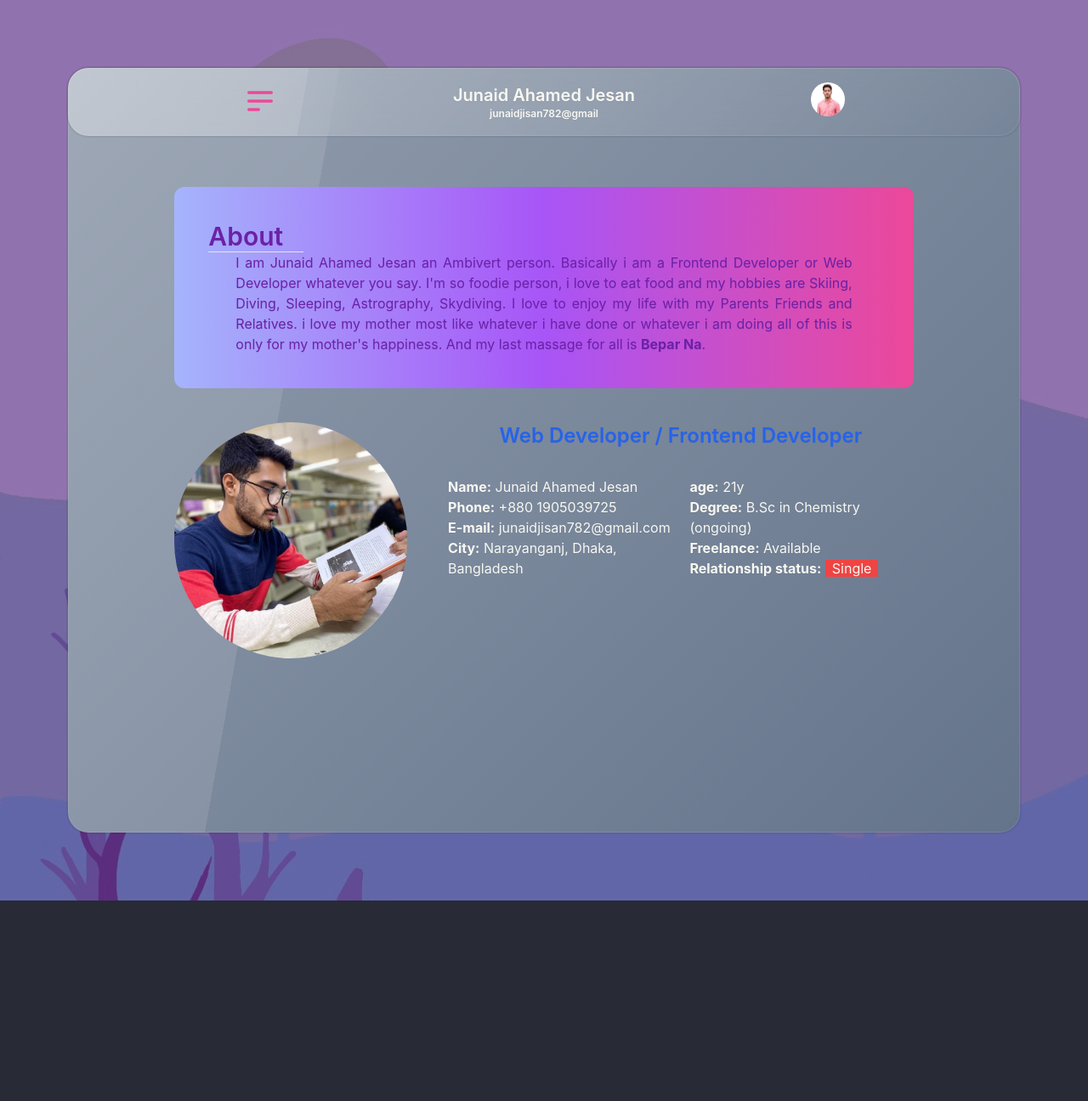
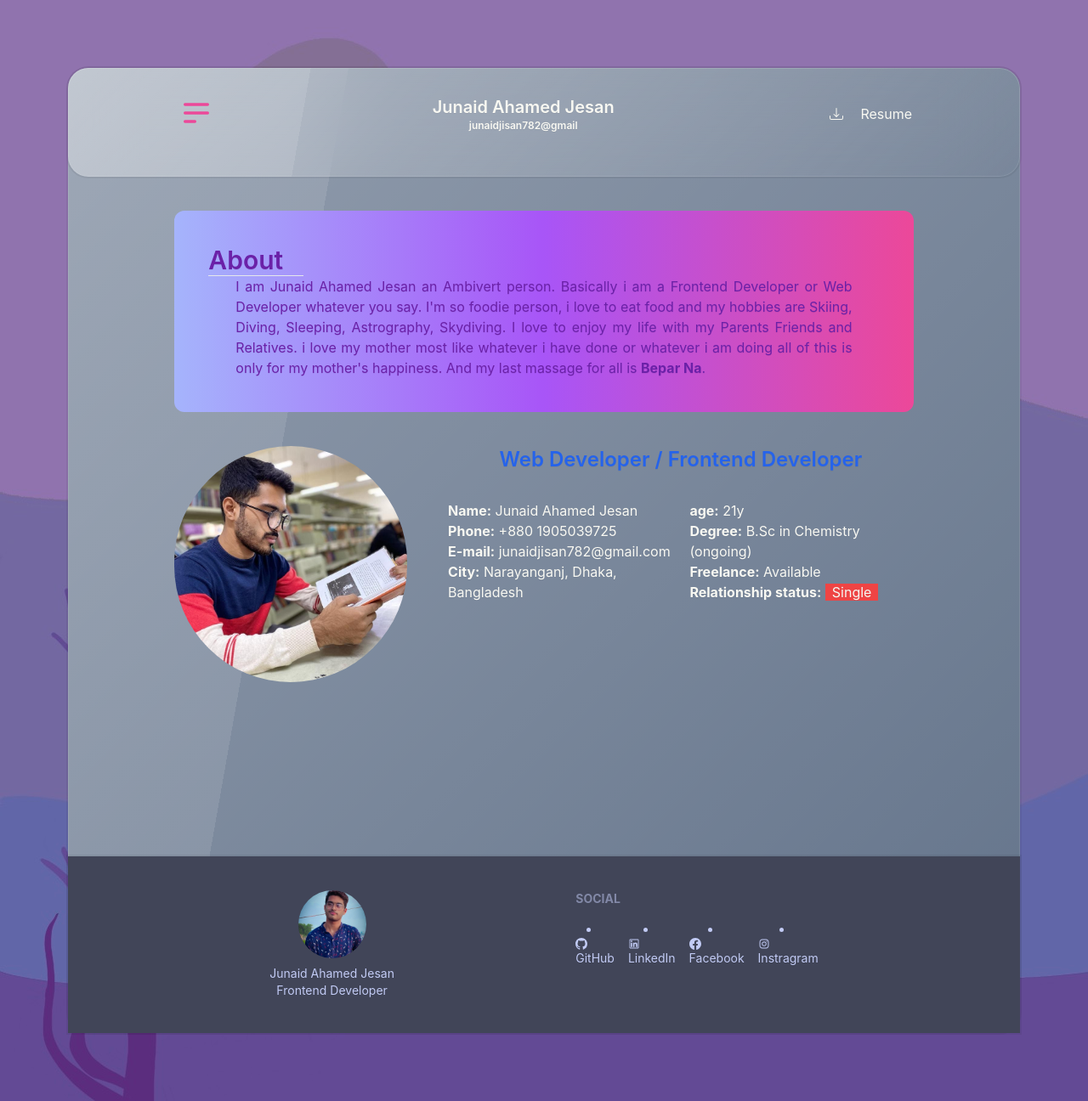
Before and after one commit to junaidjesan2/portfolio, a React (Create React App) app: page /about in a window 1280 px wide. Shown: the whole page at 85% size. Before the commit the page ends 1060 px from the top, so only its background shows below. Built offline with nearby package versions, Linux system fonts and the light colour scheme.

Commit message:
resume download created

```diff
--- a/package.json
+++ b/package.json
@@ -6,9 +6,12 @@
     "@testing-library/jest-dom": "^5.16.5",
     "@testing-library/react": "^13.4.0",
     "@testing-library/user-event": "^13.5.0",
+    "aos": "^3.0.0-beta.6",
     "daisyui": "^2.42.1",
     "flowbite": "^1.5.4",
     "flowbite-react": "^0.3.4",
+    "framer-motion": "^7.6.19",
+    "jspdf": "^2.5.1",
     "react": "^18.2.0",
     "react-dom": "^18.2.0",
     "react-icons": "^4.6.0",
--- a/public/index.html
+++ b/public/index.html
@@ -24,6 +24,7 @@
       work correctly both with client-side routing and a non-root public URL.
       Learn how to configure a non-root public URL by running `npm run build`.
     -->
+    <link rel="stylesheet" href="https://unpkg.com/aos@next/dist/aos.css" />
     <title>Junaid Jesan</title>
   </head>
   <body>
@@ -39,5 +40,9 @@
       To begin the development, run `npm start` or `yarn start`.
       To create a production bundle, use `npm run build` or `yarn build`.
     -->
+    <script src="https://unpkg.com/aos@next/dist/aos.js"></script>
+    <script>
+      AOS.init();
+    </script>
   </body>
 </html>
--- a/src/App.js
+++ b/src/App.js
@@ -3,6 +3,7 @@ import { createBrowserRouter, RouterProvider } from 'react-router-dom';
 import './App.css';
 import Layouts from './Components/Layout/Layouts';
 import About from './Components/Pages/About/About';
+import Contact from './Components/Pages/Contact/Contact';
 import Home from './Components/Pages/Home/Home';
 import Resume from './Components/Pages/Resume/Resume';
 import Services from './Components/Pages/Services/Services';
@@ -28,6 +29,10 @@ const portfolioRouter=createBrowserRouter([
       {
         path:'/services',
         element:<Services></Services>
+      },
+      {
+        path:'/contact',
+        element:<Contact></Contact>
       }
     ]
   }
--- a/src/Components/Layout/Layouts.js
+++ b/src/Components/Layout/Layouts.js
@@ -1,18 +1,30 @@
 import React from 'react';
 import Header from '../Pages/Header/Header';
-import image from '../../images/junaid/316826626_1202297204054161_298509763537578578_n.jpg'
 import { Outlet } from 'react-router-dom';
+import { motion } from 'framer-motion';
+import Footer from '../Pages/Footer/Footer';
 
 const Layouts = () => {
     return (
-        <div className='mx-auto '>
+            <motion.div
+                initial={{ scale: 0 }}
+                animate={{ rotate: 360, scale: 1 }}
+                transition={{
+                    type: "spring",
+                    stiffness: 260,
+                    damping: 20
+                }}
+                className='mx-auto'>
                 <div>
                     <Header></Header>
                 </div>
                 <div className='w-5/6  py-10 min-h-screen mx-auto px-8 bg-cover '>
                     <Outlet></Outlet>
                 </div>
+                <div className='glass'>
+                    <Footer></Footer>
                 </div>
+            </motion.div>
     );
 };
 
--- a/src/Components/Pages/About/About.js
+++ b/src/Components/Pages/About/About.js
@@ -1,7 +1,11 @@
+import { MotionConfig } from 'framer-motion';
 import React from 'react';
 import image from '../../../images/junaid/junaid5.jpg'
+import { motion } from 'framer-motion';
+import { useRef } from 'react';
 
 const About = () => {
+    const constraintsRef = useRef(null)
     return (
         <div className='mb-5'>
             <div className='rounded-xl bg-gradient-to-r from-indigo-300 via-purple-500 to-pink-500 text-purple-800 py-10 px-10'>
@@ -9,14 +13,26 @@ const About = () => {
                 <h1 className='text-3xl text-start font-semibold'>About</h1>
                 <hr className='w-28 ' />
             </div>
-            <div>
-                <h1 className='text-justify md:px-3 lg:px-8'>I am Junaid Ahamed Jesan an Ambivert person. Basically i am a Frontend Developer or Web Developer whatever you say. I'm so foodie person, i love to eat food and my hobbies are Skiing, Diving, Sleeping, Astrography, Skydiving. I love to enjoy my life with my Parents Friends and Relatives. i love my mother most like whatever i have done or whatever i am doing all of this is only for my mother's happiness. And my last massage for all is <strong>Bepar Na</strong>.</h1>
-            </div>
+            <motion.div
+            ref={constraintsRef}
+            >
+            <motion.div
+            drag
+            dragConstraints={constraintsRef}
+            className='text-justify md:px-3 lg:px-8'>I am Junaid Ahamed Jesan an Ambivert person. Basically i am a Frontend Developer or Web Developer whatever you say. I'm so foodie person, i love to eat food and my hobbies are Skiing, Diving, Sleeping, Astrography, Skydiving. I love to enjoy my life with my Parents Friends and Relatives. i love my mother most like whatever i have done or whatever i am doing all of this is only for my mother's happiness. And my last massage for all is <strong>Bepar Na</strong>.</motion.div>
+            </motion.div>
             </div>
             <div className='md:flex mx-auto gap-12 mt-10'>
-                <div className='w-full md:w-1/3'>
-                    <img src={image} className='rounded-full hover:border-4 ' alt="" />
-                </div>
+                <motion.div
+                whileHover={{ scale: 1.2, rotate: 90 }}
+                whileTap={{
+                  scale: 0.8,
+                  rotate: -180,
+                  borderRadius: "100%"
+                }}
+                className='w-full md:w-1/3'>
+                <img data-aos="zoom-in" src={image} className='rounded-full hover:border-4 ' alt="" />
+                </motion.div>
                 <div className='w-full md:w-2/3'>
                     <h1 className='text-2xl font-semibold text-blue-600'>Web Developer / Frontend Developer</h1>
                     <div className='md:flex text-start mt-8 gap-2 justify-evenly'>
--- /dev/null
+++ b/src/Components/Pages/Contact/Contact.js
@@ -0,0 +1,11 @@
+import React from 'react';
+
+const Contact = () => {
+    return (
+        <div>
+
+        </div>
+    );
+};
+
+export default Contact;
--- /dev/null
+++ b/src/Components/Pages/Footer/Footer.js
@@ -0,0 +1,26 @@
+import React from 'react';
+import { AiOutlineInstagram, AiOutlineLinkedin } from 'react-icons/ai';
+import { BsFacebook, BsGithub } from 'react-icons/bs';
+import image from '../../../images/junaid/junaid2.jpg'
+
+const Footer = () => {
+    return (
+            <footer className="footer hover:text-purple-700 bg-inherit justify-evenly p-10 bg-neutral text-neutral-content">
+                <div>
+                    <img className='h-20 mx-auto rounded-full w-20' src={image} alt="" />
+                    <p>Junaid Ahamed Jesan<br />Frontend Developer</p>
+                </div>
+                <div>
+                    <span className="footer-title">Social</span>
+                    <div className="grid grid-flow-col gap-4">
+                        <li><a href="https://github.com/junaidjesan"><BsGithub />GitHub</a></li>
+                        <li><a href="https://www.linkedin.com/in/junaidjesan2/"><AiOutlineLinkedin />LinkedIn</a></li>
+                        <li><a href="https://www.facebook.com/junaidjesan2"><BsFacebook /> Facebook</a></li>
+                        <li><a href="https://www.instagram.com/junaidjesan2/?next=%2F"><AiOutlineInstagram /> Instragram</a></li>
+                    </div>
+                </div>
+            </footer>
+    );
+};
+
+export default Footer;
--- a/src/Components/Pages/Header/Header.js
+++ b/src/Components/Pages/Header/Header.js
@@ -1,18 +1,31 @@
 import React from 'react';
-import { BsFacebook, BsFileEarmarkPdf, BsFillFileEarmarkPersonFill, BsGithub, BsLink, BsPerson } from 'react-icons/bs'
-import { AiOutlineHome, AiOutlineInstagram, AiOutlineLinkedin, AiOutlineMail } from 'react-icons/ai'
+import { BsDownload, BsFileEarmarkPdf, BsPerson } from 'react-icons/bs'
+import { AiOutlineHome } from 'react-icons/ai'
 import { CgDatabase } from 'react-icons/cg'
+import { GrContact } from 'react-icons/gr'
 import { Link } from 'react-router-dom';
-import image from '../../../images/junaid/junaid.png'
+import resume from '../../../images/resume/Resume-Junaid_Ahamed_Jesan.pdf'
+import jsPDF from 'jspdf';
 
 const Header = () => {
+    const handleResumeDownload=()=>{
+        fetch(resume).then(response => {
+            response.blob().then(blob => {
+                const fileURL = window.URL.createObjectURL(blob);
+                let alink = document.createElement('a');
+                alink.href = fileURL;
+                alink.download = resume;
+                alink.click();
+            })
+        })
+    }
     return (
-        <div className='rounded-3xl' >
-            <div className="flex justify-evenly h-20 items-center py-auto glass rounded-3xl mb-5 ">
-                <div className="navbar-start">
+        <div className='rounded-3xl' data-aos="zoom-in">
+            <div className="flex justify-around h-32 items-center py-auto glass rounded-3xl pb-5 ">
+                <div className="">
                     <div className="dropdown text-pink-500">
                         <label tabIndex={0} className="btn btn-ghost btn-circle">
-                            <svg xmlns="http://www.w3.org/2000/svg" className="h-10 w-20" fill="none" viewBox="0 0 24 24" stroke="currentColor"><path strokeLinecap="round" strokeLinejoin="round" strokeWidth="2" d="M4 6h16M4 12h16M4 18h7" /></svg>
+                            <svg xmlns="http://www.w3.org/2000/svg" className="h-10 w-10" fill="none" viewBox="0 0 24 24" stroke="currentColor"><path strokeLinecap="round" strokeLinejoin="round" strokeWidth="2" d="M4 6h16M4 12h16M4 18h7" /></svg>
                         </label>
                         <ul tabIndex={0} className="menu rounded-2xl menu-compact dropdown-content mt-3 p-2 shadow bg-base-100 w-52">
                             <li><Link to='/'><AiOutlineHome /> Home</Link></li>
@@ -20,6 +33,7 @@ const Header = () => {
                             <li><Link to='/resume'><BsFileEarmarkPdf /> Resume</Link></li>
                             {/* <li><Link to='/portfolio'><BsFillFileEarmarkPersonFill/> Portfolio</Link></li> */}
                             <li><Link to='/services'><CgDatabase /> services</Link></li>
+                            <li><Link to='/contact'><GrContact /> Contact</Link></li>
                         </ul>
                     </div>
                 </div>
@@ -27,20 +41,10 @@ const Header = () => {
                     <span className="font-semibold normal-case text-xl">Junaid Ahamed Jesan</span>
                     <span className="font-semibold normal-case text-xs">junaidjisan782@gmail</span>
                 </div>
-                <div className="navbar-end mx-auto">
-                    <div className="dropdown dropdown-end">
-                        <label tabIndex={0} className="">
-                            <div className="">
-                                <img className='h-10 w-10 rounded-full' src={image} alt="" />
-                            </div>
-                        </label>
-                        <ul tabIndex={0} className="menu menu-compact dropdown-content mt-3 p-2 shadow bg-base-100 rounded-box w-52">
-                            <li><a href="https://github.com/junaidjesan"><BsGithub />GitHub</a></li>
-                            <li><a href="https://www.linkedin.com/in/junaidjesan2/"><AiOutlineLinkedin />LinkedIn</a></li>
-                            <li><a href="https://www.facebook.com/junaidjesan2"><BsFacebook /> Facebook</a></li>
-                            <li><a href="https://www.instagram.com/junaidjesan2/?next=%2F"><AiOutlineInstagram/> Instragram</a></li>
-                        </ul>
-                    </div>
+                <div className=''>
+                    <button onClick={handleResumeDownload} className='flex hover:text-pink-500 items-center gap-5 mx-auto'>
+                        <BsDownload className='' /> <h1>Resume</h1>
+                    </button>
                 </div>
             </div>
         </div>
--- a/src/index.js
+++ b/src/index.js
@@ -8,7 +8,7 @@ import image from './images/cover/background3.jpg'
 const root = ReactDOM.createRoot(document.getElementById('root'));
 root.render(
   <React.StrictMode>
-    <div className='lg:py-20 py-5 min-h-screen' style={{ backgroundImage: `url("${image}")` }}>
+    <div className='lg:py-20 py-5 bg-fixed min-h-screen' style={{ backgroundImage: `url("${image}")` }}>
     <App />
     </div>
   </React.StrictMode>
```
Also changed, not shown: src/Components/Pages/Home/Home.js (+4 -4 lines), 2 other files (tests, documents, lock files or other folders). Lines whose indentation alone changed are shown as unchanged.
